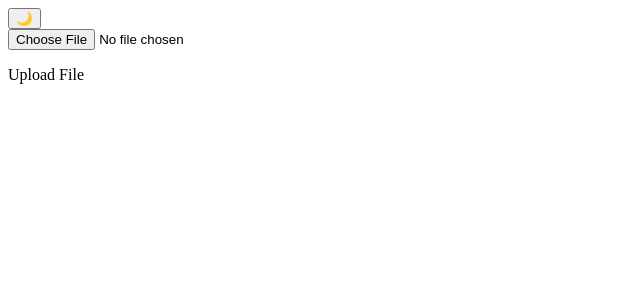
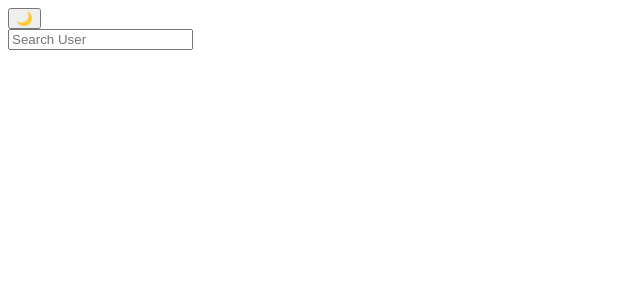
Before and after one commit to dodomyg/React_Quests, a React (Create React App) app: page / in a window 1280 px wide. Shown: the top 300 px of the page, without its empty margins (0-640 px from the left). Built offline with nearby package versions, Linux system fonts and the light colour scheme.

Commit message:
fix : autocomplete using debounce , very basic

```diff
--- a/src/App.js
+++ b/src/App.js
@@ -40,6 +40,7 @@ import ChangeOrder from "./hooks/ChangeOrder";
 import CheckboxTable from "./hooks/CheckboxTable";
 import Deb from "./hooks/debounce/Deb";
 import AllFileUpload from "./hooks/AllFileUpload";
+import UserAutoComplete from "./hooks/UserAutoComplete";
 const LazyLoadingComponent = React.lazy(() =>
   import("../src/hooks/LazyLoading")
 );
@@ -112,7 +113,8 @@ const App = () => {
       {/* <ChangeOrder/> */}
       {/* <CheckboxTable /> */}
       {/* <Deb/> */}
-      <AllFileUpload/>
+      {/* <AllFileUpload/> */}
+      <UserAutoComplete/>
     </div>
   );
 };
--- /dev/null
+++ b/src/hooks/UserAutoComplete.jsx
@@ -0,0 +1,63 @@
+import axios from "axios";
+import React, { useEffect, useState } from "react";
+
+const UserAutoComplete = () => {
+  const [sugg, setSugg] = useState([]);
+  const [search, setSearch] = useState("");
+  const [shortlisted, setShortlisted] = useState([]);
+  useEffect(() => {
+    const fetchUsers = async () => {
+      if (search.trim() === "" || search.length <= 2) {
+        setSugg([]);
+        return;
+      }
+      try {
+        const { data } = await axios.get(
+          `https://dummyjson.com/users/search?q=${search}`
+        );
+        setSugg(data.users.slice(0, 5));
+      } catch (error) {
+        console.log(error);
+      }
+    };
+
+    const delay = setTimeout(() => {
+      fetchUsers();
+    }, 300);
+
+    return () => clearTimeout(delay);
+  }, [search]);
+
+
+  console.log(shortlisted);
+  return (
+    <div className="flex flex-col m-4">
+      <input
+        className="p-2 border border-black rounded-md w-[300px]"
+        type="text"
+        placeholder="Search User"
+        value={search}
+        onChange={(e) => {
+          setSearch(e.target.value);
+        }}
+      />
+      <div className="w-[300px]">
+        {sugg?.length > 0 && sugg.map((user) => (
+          <div
+            onClick={() => {
+              setShortlisted((prev) => [...prev, user]);
+              setSearch("");
+              setSugg([]);
+            }}
+            className="p-2 cursor-pointer border-black border-2 hover:bg-teal-300"
+            key={user.id}
+          >
+            {user.firstName} {user.lastName}
+          </div>
+        ))}
+      </div>
+    </div>
+  );
+};
+
+export default UserAutoComplete;
```
